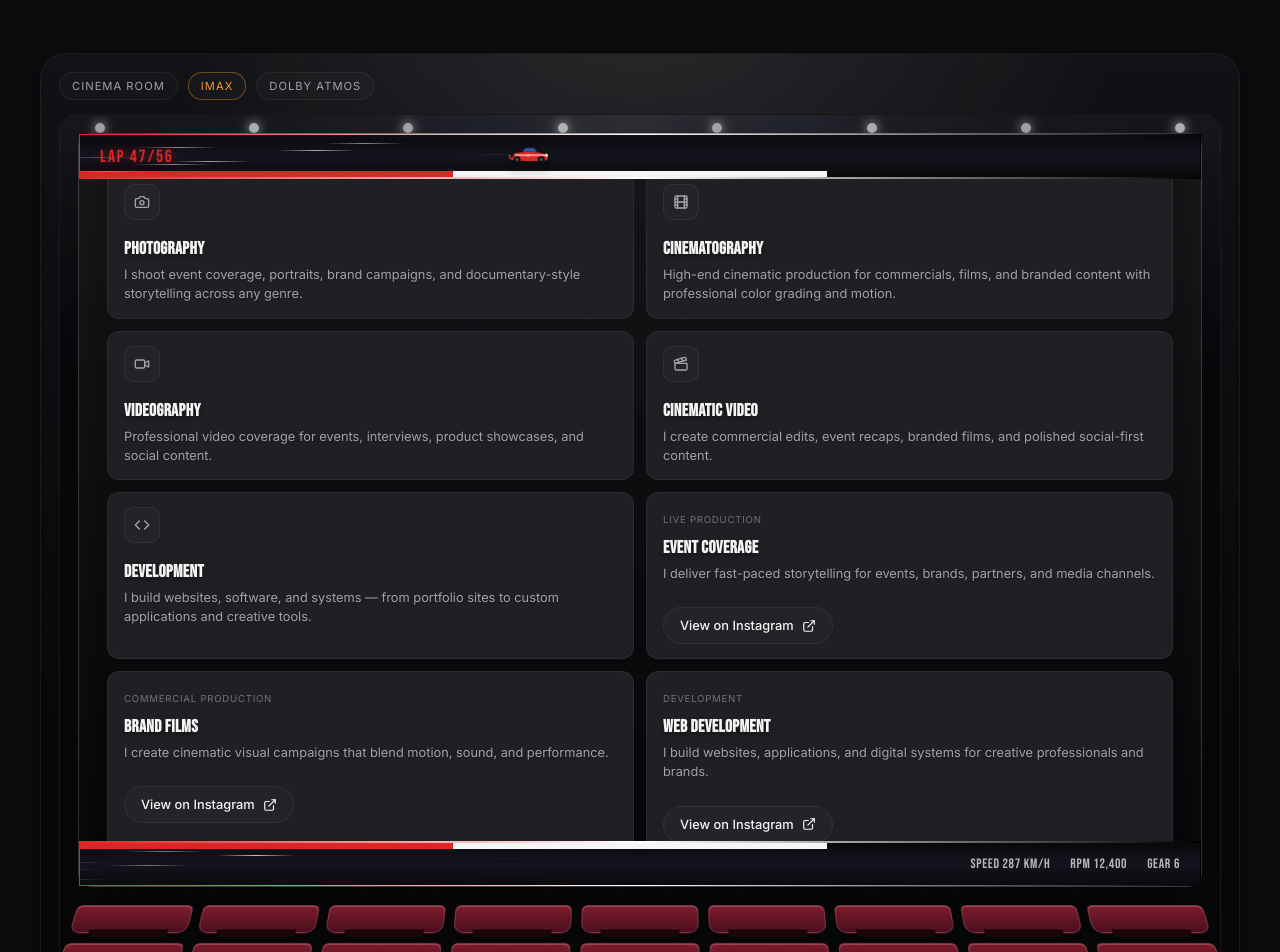
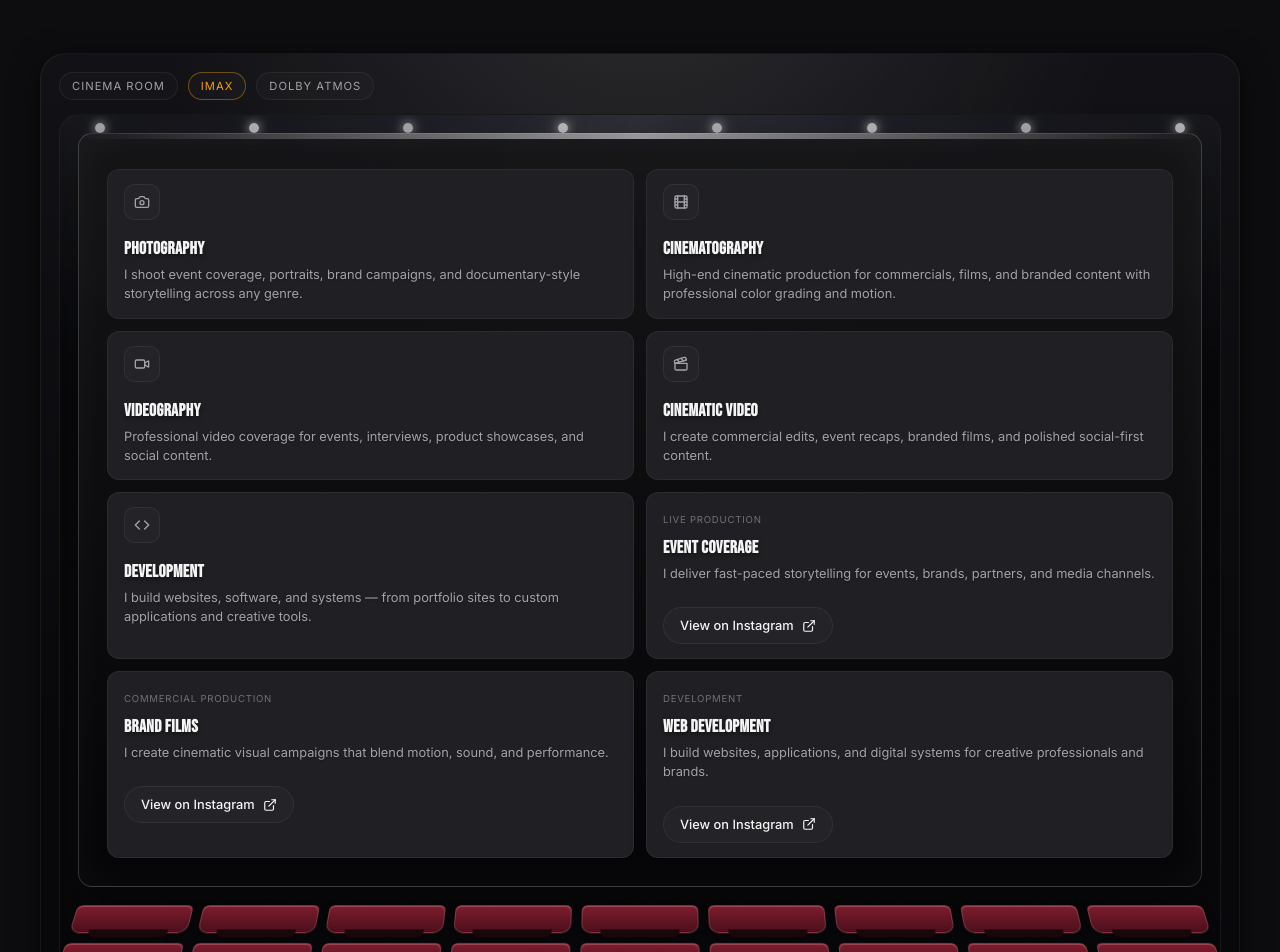
Before and after one commit to Volraiden/dannyleebuckley-portfolio, a React (Vite) app: page / in a window 1280 px wide. Shown: the part 2240-3192 px from the top of the page. Built offline with nearby package versions, Linux system fonts and the light colour scheme.

Commit message:
Update App.tsx

```diff
--- a/src/App.tsx
+++ b/src/App.tsx
@@ -173,62 +173,55 @@ function App() {
     };
   }, [chatMessages]);
 
-  // Slow auto-scroll for the horizontal strips.
-  // Pauses while the user is actively dragging the scrollbar/thumb.
+  // Auto-scroll (slow drift) for the horizontal strips.
+  // Pauses briefly after any user scroll/drag so it doesn't fight the user.
   useEffect(() => {
-    const setup = (el: HTMLDivElement | null, shouldRun: () => boolean) => {
+    const setup = (el: HTMLDivElement | null) => {
       if (!el) return;
 
-      let isDragging = false;
-      let rafId = 0;
-      let lastTs = performance.now();
+      let lastUserScrollTs = 0;
 
-      const onPointerDown = () => {
-        isDragging = true;
-      };
-      const onPointerUp = () => {
-        isDragging = false;
+      const markUser = () => {
+        lastUserScrollTs = Date.now();
       };
 
-      el.addEventListener('pointerdown', onPointerDown);
-      window.addEventListener('pointerup', onPointerUp);
-      window.addEventListener('pointercancel', onPointerUp);
+      // If the user grabs the scrollbar thumb, `scroll` will fire; we pause after that.
+      const onScroll = () => markUser();
+      el.addEventListener('scroll', onScroll, { passive: true });
+      el.addEventListener('pointerdown', markUser);
 
-      const tick = (ts: number) => {
-        const dt = Math.min(0.05, (ts - lastTs) / 1000); // clamp to avoid jumps
-        lastTs = ts;
+      const speedPxPerSec = 160; // noticeable but still slow
+      const intervalMs = 30;
+      const delta = (speedPxPerSec * intervalMs) / 1000;
 
-        if (!isDragging && shouldRun()) {
-          // Very small movement so it feels like a slow "camera reel" drift.
-          el.scrollLeft += 28 * dt; // px per second (visible, still slow)
+      const intervalId = window.setInterval(() => {
+        // Pause for a moment after user interaction.
+        if (Date.now() - lastUserScrollTs < 700) return;
 
-          // Loop softly instead of snapping hard to 0.
-          if (el.scrollLeft + el.clientWidth >= el.scrollWidth - 2) {
-            el.scrollLeft = 0;
-          }
+        const maxScroll = el.scrollWidth - el.clientWidth;
+        if (maxScroll <= 0) return;
+
+        el.scrollLeft += delta;
+        if (el.scrollLeft >= maxScroll - 1) {
+          el.scrollLeft = 0;
         }
-
-        rafId = window.requestAnimationFrame(tick);
-      };
-
-      rafId = window.requestAnimationFrame(tick);
+      }, intervalMs);
 
       return () => {
-        window.cancelAnimationFrame(rafId);
-        el.removeEventListener('pointerdown', onPointerDown);
-        window.removeEventListener('pointerup', onPointerUp);
-        window.removeEventListener('pointercancel', onPointerUp);
+        window.clearInterval(intervalId);
+        el.removeEventListener('scroll', onScroll);
+        el.removeEventListener('pointerdown', markUser);
       };
     };
 
-    const cleanupCamera = setup(cameraScrollContainerRef.current, () => true);
-    const cleanupTrusted = setup(trustedLogosDisplayRef.current, () => !selectedPartner);
+    const cleanupCamera = setup(cameraScrollContainerRef.current);
+    const cleanupTrusted = setup(trustedLogosDisplayRef.current);
 
     return () => {
       cleanupCamera?.();
       cleanupTrusted?.();
     };
-  }, [selectedPartner]);
+  }, []);
 
   // Keep the full company list; if a logo file is missing, render a text fallback.
   const clientLogos = [
@@ -775,114 +768,6 @@ function App() {
               <div className="cinema-projector-flicker" aria-hidden="true" />
 
               <div className="cinema-room-stage">
-                {/* Racing Car Scene Bars */}
-                <motion.div
-                  className="cinema-racing-bar top"
-                  initial={{ scaleX: 0 }}
-                  whileInView={{ scaleX: 1 }}
-                  transition={{ duration: 0.8, delay: 0.3 }}
-                  viewport={{ once: true }}
-                >
-                  <div className="racing-stripe-container">
-                    <div className="racing-stripe red" />
-                    <div className="racing-stripe white" />
-                    <div className="racing-stripe black" />
-                  </div>
-                  <div className="racing-speed-lines">
-                    {[...Array(8)].map((_, i) => (
-                      <motion.span
-                        key={i}
-                        className="speed-line"
-                        initial={{ x: -100, opacity: 0 }}
-                        animate={{ x: 400, opacity: [0, 1, 0] }}
-                        transition={{
-                          duration: 1.5 + Math.random() * 0.5,
-                          repeat: Infinity,
-                          delay: i * 0.15,
-                          ease: 'linear',
-                        }}
-                      />
-                    ))}
-                  </div>
-                  <div className="racing-text">LAP 47/56</div>
-                  {/* Static car marker for the LAP label */}
-                  <div className="cinema-lap-car" aria-hidden="true">
-                    <svg viewBox="0 0 100 50" fill="none" xmlns="http://www.w3.org/2000/svg">
-                      <path
-                        d="M5 35 L15 35 L20 25 L50 22 L75 24 L90 28 L95 32 L95 38 L90 42 L75 44 L50 43 L20 42 L10 40 Z"
-                        fill="#dc2626"
-                      />
-                      <path
-                        d="M35 22 L45 12 L65 12 L72 22 Z"
-                        fill="#1f1f28"
-                      />
-                      <path
-                        d="M45 14 L63 14 L70 22 L38 22 Z"
-                        fill="#3b82f6"
-                        opacity="0.6"
-                      />
-                      <circle cx="25" cy="40" r="8" fill="#111" />
-                      <circle cx="25" cy="40" r="4" fill="#444" />
-                      <circle cx="80" cy="40" r="8" fill="#111" />
-                      <circle cx="80" cy="40" r="4" fill="#444" />
-                      <ellipse cx="92" cy="30" rx="3" ry="4" fill="#fef08a" />
-                      <ellipse cx="8" cy="32" rx="2" ry="3" fill="#ef4444" />
-                      <path
-                        d="M20 30 L90 30"
-                        stroke="#fff"
-                        strokeWidth="2"
-                        opacity="0.5"
-                      />
-                      <text
-                        x="50"
-                        y="35"
-                        fontSize="8"
-                        fill="#fff"
-                        fontWeight="bold"
-                        textAnchor="middle"
-                        fontFamily="Bebas Neue"
-                      >
-                        7
-                      </text>
-                    </svg>
-                  </div>
-                </motion.div>
-
-                <motion.div
-                  className="cinema-racing-bar bottom"
-                  initial={{ scaleX: 0 }}
-                  whileInView={{ scaleX: 1 }}
-                  transition={{ duration: 0.8, delay: 0.3 }}
-                  viewport={{ once: true }}
-                >
-                  <div className="racing-stripe-container">
-                    <div className="racing-stripe red" />
-                    <div className="racing-stripe white" />
-                    <div className="racing-stripe black" />
-                  </div>
-                  <div className="racing-speed-lines">
-                    {[...Array(8)].map((_, i) => (
-                      <motion.span
-                        key={i}
-                        className="speed-line"
-                        initial={{ x: -100, opacity: 0 }}
-                        animate={{ x: 400, opacity: [0, 1, 0] }}
-                        transition={{
-                          duration: 1.5 + Math.random() * 0.5,
-                          repeat: Infinity,
-                          delay: i * 0.15 + 0.5,
-                          ease: 'linear',
-                        }}
-                      />
-                    ))}
-                  </div>
-                  <div className="racing-telemetry">
-                    <span className="telemetry-item">SPEED 287 KM/H</span>
-                    <span className="telemetry-item">RPM 12,400</span>
-                    <span className="telemetry-item">GEAR 6</span>
-                  </div>
-                </motion.div>
-
                 <div className="cinema-room-grid">
                   {/* Racing car driving around the cards */}
                   {serviceKeys.map((service, index) => (
```
